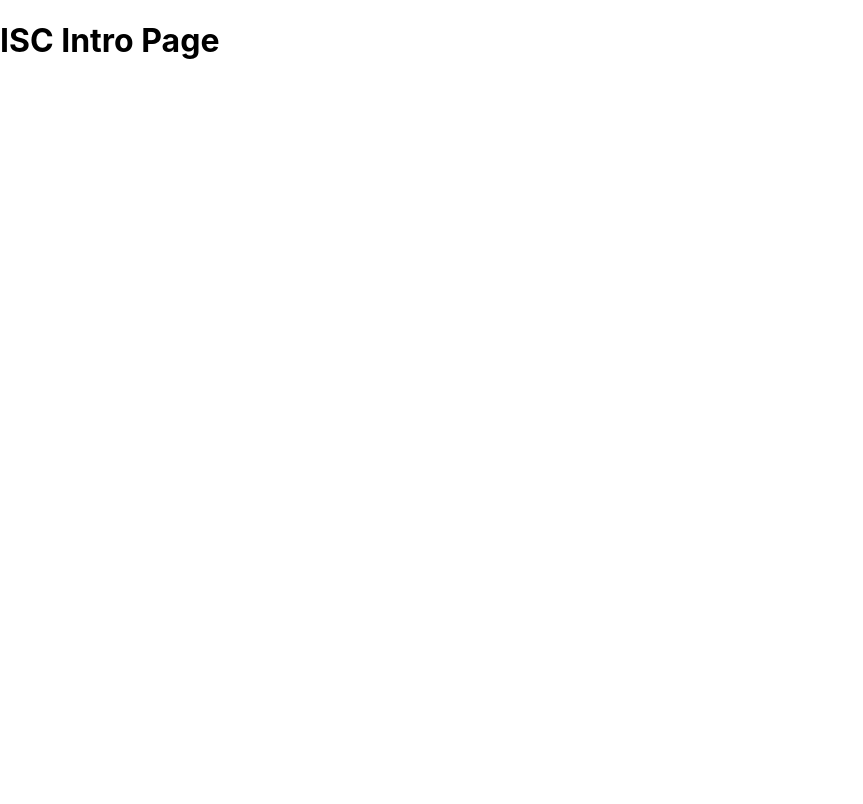
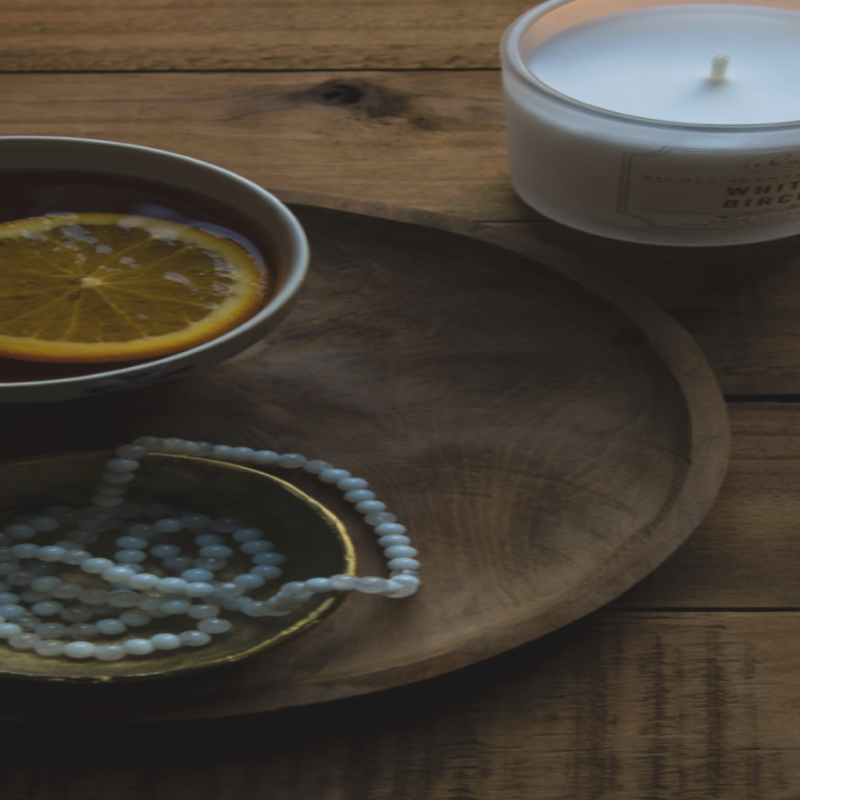
Before and after one commit to isc-exhibition/exhibition-web, a React (Create React App) app: page /event in a window 1280 px wide. Before the commit this address led to /intro. Shown: the whole page, without its empty margins (0-863 px from the left). Built offline with nearby package versions, Linux system fonts and the light colour scheme.

Commit message:
:art: add background image

```diff
--- a/src/App.tsx
+++ b/src/App.tsx
@@ -4,6 +4,7 @@ import {
 } from 'react-router-dom';
 import IntroPage from './pages/IntroPage/IntroPage';
 import MainPage from './pages/MainPage/MainPage';
+import EventPage from './pages/EventPage/EventPage';
 
 function App() {
   return (
@@ -11,6 +12,7 @@ function App() {
       <Switch>
         <Route exact path="/main" component={MainPage} />
         <Route exact path="/intro" component={IntroPage} />
+        <Route exact path="/event" component={EventPage} />
         <Redirect exact to="/intro" />
       </Switch>
     </Router>
--- /dev/null
+++ b/src/pages/EventPage/EventPage.module.scss
@@ -0,0 +1,13 @@
+.BackgroundContainer {
+    width: 100%;
+    height: 100%;
+}
+
+.BackgroundImage {
+    height: 100vh;
+    width: 100vh;
+    background-size: cover;
+    background-repeat: no-repeat;
+    background-position: center;
+
+}
--- /dev/null
+++ b/src/pages/EventPage/EventPage.tsx
@@ -0,0 +1,13 @@
+import React from 'react';
+import EventBackground from './assets/EventBackground.png';
+import styles from './EventPage.module.scss';
+
+function EventPage() {
+  return (
+    <div className={styles.BackgoundContainer}>
+      <img src={EventBackground} alt="EventBackgroud" className={styles.BackgroundImage} />
+    </div>
+  );
+}
+
+export default EventPage;
```
Also changed, not shown: src/pages/EventPage/assets/EventBackground.png (added).
